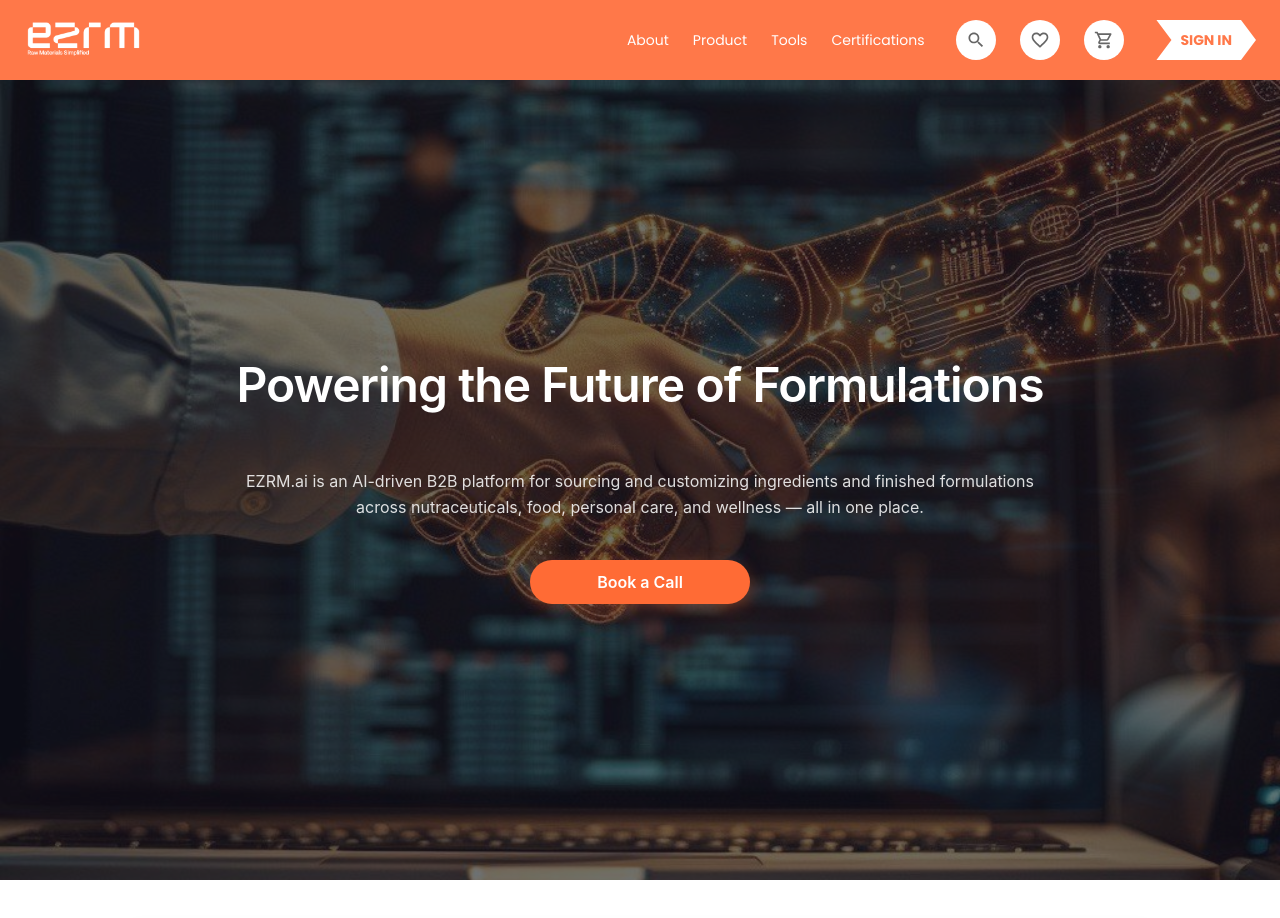
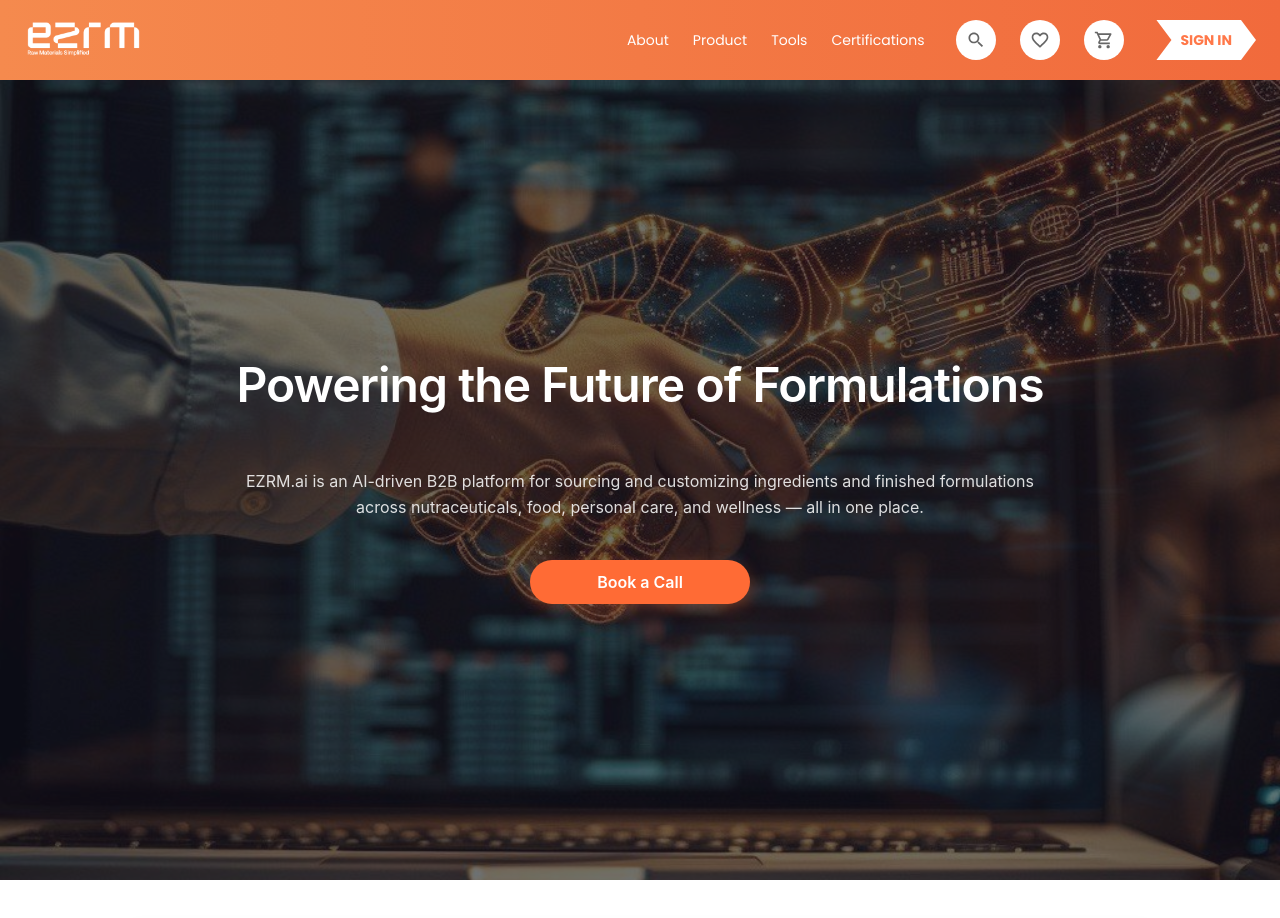
Before and after one commit to Ketan281/ezrm-main-ui, a Next.js app: page /about in a window 1280 px wide. Shown: the top 918 px of the page. Built offline with nearby package versions, Linux system fonts and the light colour scheme.

Commit message:
saved changes

```diff
--- a/src/components/Navbar.tsx
+++ b/src/components/Navbar.tsx
@@ -91,6 +91,7 @@ const Navbar: React.FC = () => {
       elevation={0}
       sx={{
         py: 1,
+        background: 'linear-gradient(90deg, #F58A4E 0%, #F16A3C 100%)'
       }}
     >
       <Toolbar
```
